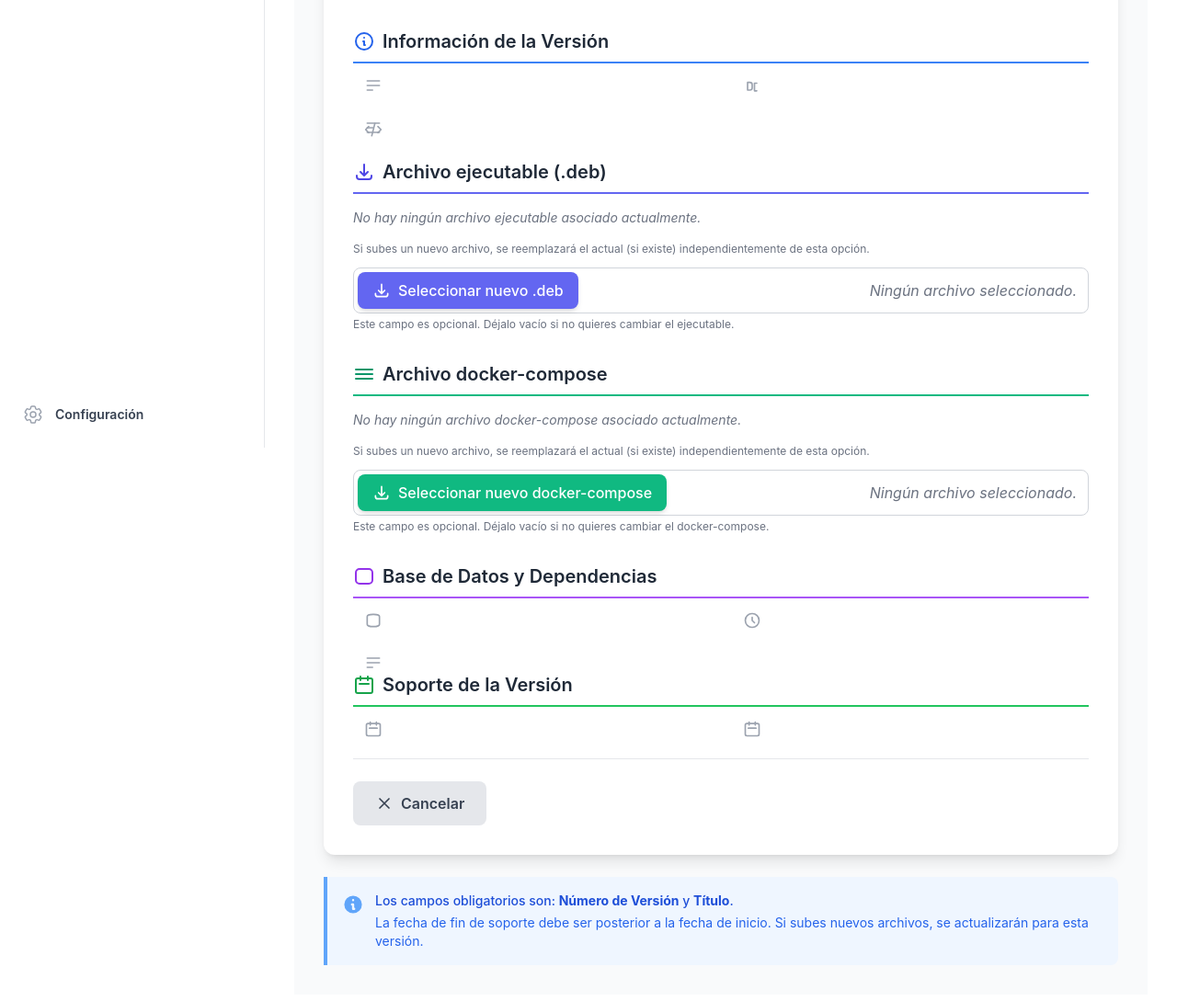
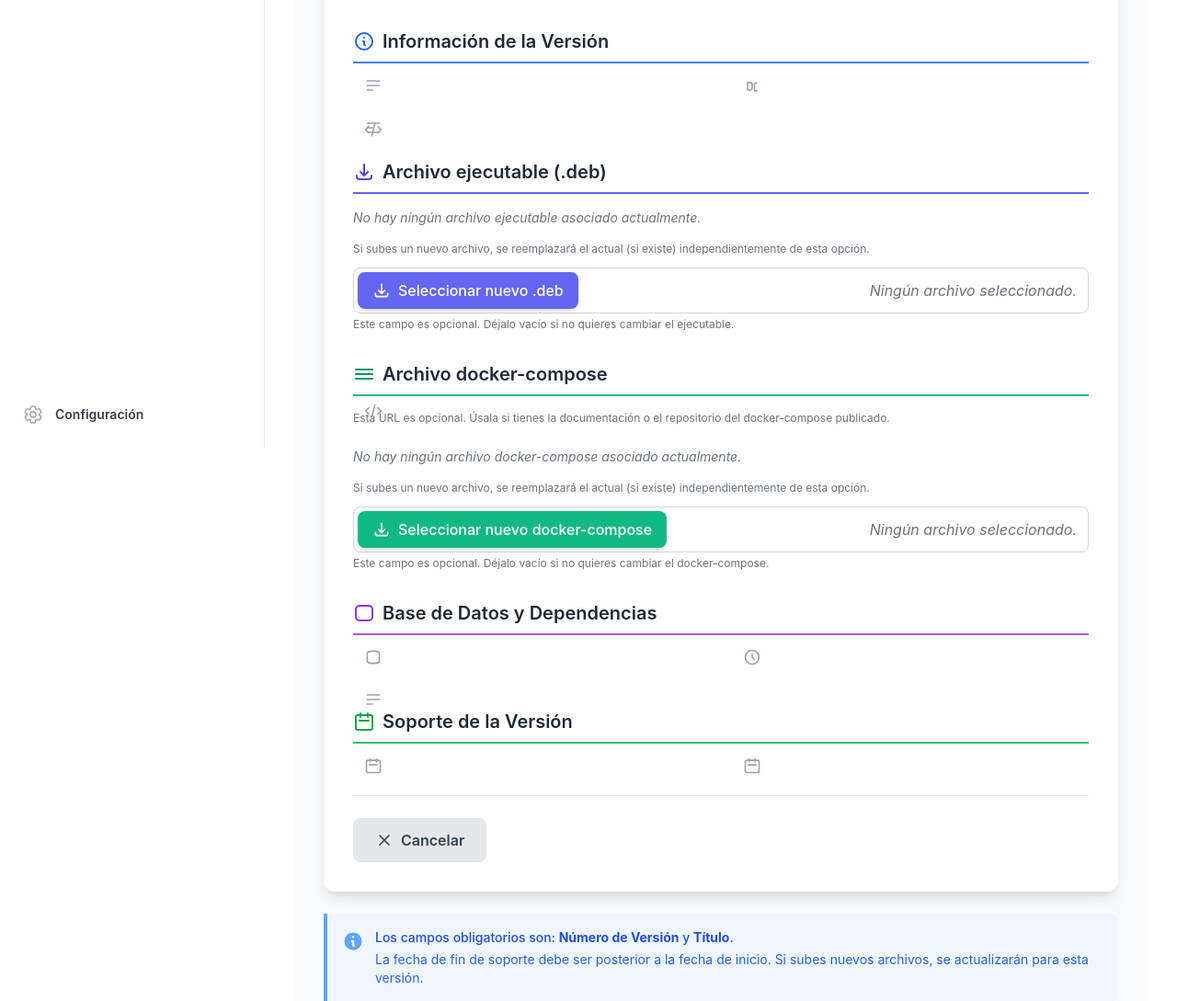
Before and after one commit to Dev-Toad/appsManager, a Python web app: template app/views/templates/dashboard/version/edit_version.html in a window 1280 px wide. Shown: the part 313-1402 px from the top of the page at 92% size. Before the commit the page ends 1363 px from the top, so only its background shows below. Run offline with Jinja, Linux system fonts and the light colour scheme; the template is opened without the code that fills it, so the values that code supplies are empty; some libraries are stand-ins or nearby versions; some web fonts are replaced.

Commit message:
update models versions add field docker url

```diff
--- a/app/commands.py
+++ b/app/commands.py
@@ -8,9 +8,7 @@
     """Crea roles y permisos iniciales si no existen (con granularidad)."""
 
     permissions_data = {
-        # Permiso de Acceso
         "admin:access": "Permite el acceso al dashboard administrativo.",
-        # Permisos de Usuarios (Granulares)
         "user:read": "Permite ver la lista de usuarios.",
         "user:create": "Permite crear nuevos usuarios.",
         "user:edit": "Permite modificar usuarios existentes (info, rol).",
@@ -39,23 +37,19 @@
             print(f"  -> Creado Permiso: {name}")
         permissions_objects[name] = permission
 
-    # Definición de Roles
     administrator_permissions = [
         permissions_objects["admin:access"],
         permissions_objects["role:manage"],
-        # Permisos de Usuario
         permissions_objects["user:read"],
         permissions_objects["user:create"],
         permissions_objects["user:edit"],
         permissions_objects["user:view"],
         permissions_objects["user:toggle_status"],
-        # Permisos de Aplicación
         permissions_objects["app:read"],
         permissions_objects["app:create"],
         permissions_objects["app:edit"],
         permissions_objects["app:view"],
         permissions_objects["app:delete"],
-        # Permisos de Versión
         permissions_objects["version:create"],
         permissions_objects["version:edit"],
         permissions_objects["version:view"],
--- a/app/controllers/version_controller.py
+++ b/app/controllers/version_controller.py
@@ -57,6 +57,7 @@
                 documentacion_url=form.documentacion_url.data or None,
                 executable_file_url=executable_path,
                 docker_compose_url=docker_compose_path,
+                docker_url =form.docker_url.data or None,
                 db_manager=form.db_manager.data or None,
                 db_manager_version=form.db_manager_version.data or None,
                 dependencias=form.dependencias.data or None,
@@ -176,6 +177,7 @@
             version.description = form.description.data or None
             version.documentacion_url = form.documentacion_url.data or None
             version.db_manager = form.db_manager.data or None
+            version.docker_url = form.docker_url.data or None
             version.db_manager_version = form.db_manager_version.data or None
             version.dependencias = form.dependencias.data or None
             version.support_start_date = form.support_start_date.data
--- a/app/decorators.py
+++ b/app/decorators.py
@@ -46,11 +46,6 @@
                     url_for(current_app.config.get("LOGIN_VIEW", "auth.login"))
                 )
 
-            # --- Lógica OR implementada aquí ---
-            # Comprueba si el usuario tiene *cualquiera* de los permisos.
-            # current_user.can(perm) devuelve True o False.
-            # La función 'any()' devuelve True si AL MENOS UNO de los resultados es True.
-
             has_permission = any(current_user.can(perm) for perm in permission_names)
 
             if not has_permission:
--- a/app/models/version.py
+++ b/app/models/version.py
@@ -18,6 +18,7 @@
     executable_file_url = db.Column(db.String(255))
 
     docker_compose_url = db.Column(db.Text)
+    docker_url = db.Column(db.String(255))
 
     db_manager = db.Column(db.String(50))
     db_manager_version = db.Column(db.String(50))
--- a/app/routers/__init__.py
+++ b/app/routers/__init__.py
@@ -1,4 +1,3 @@
-# routers/__init__.py
 from .routes import register_routes
 
 __all__ = ["register_routes"]
--- a/app/views/templates/dashboard/version/edit_version.html
+++ b/app/views/templates/dashboard/version/edit_version.html
@@ -258,7 +258,7 @@
                     </div>
                 </div>
 
-                <!-- Sección: Archivo Docker Compose -->
+                                <!-- Sección: Archivo Docker Compose -->
                 <div class="mb-8">
                     <div class="flex items-center mb-4 pb-2 border-b-2 border-emerald-500">
                         <svg class="w-6 h-6 text-emerald-600 mr-2" fill="none" stroke="currentColor" viewBox="0 0 24 24">
@@ -266,6 +266,31 @@
                                   d="M3 7h18M3 12h18M3 17h18" />
                         </svg>
                         <h2 class="text-xl font-semibold text-gray-800">Archivo docker-compose</h2>
+                    </div>
+
+                    <!-- URL Docker con más espacio y texto de ayuda -->
+                    <div class="mt-4 mb-6">
+                        {{ form.docker_url.label(class="block text-sm font-semibold text-gray-700 mb-2") }}
+                        <div class="relative">
+                            <div class="absolute inset-y-0 left-0 pl-3 flex items-center pointer-events-none">
+                                <svg class="w-5 h-5 text-gray-400" fill="none" stroke="currentColor" viewBox="0 0 24 24">
+                                    <path stroke-linecap="round" stroke-linejoin="round" stroke-width="2"
+                                          d="M10 20l4-16m4 4l4 4-4 4M6 16l-4-4 4-4"/>
+                                </svg>
+                            </div>
+                            {{ form.docker_url(
+                                class="pl-10 w-full px-4 py-3 border border-gray-300 rounded-lg focus:ring-2 focus:ring-blue-500 focus:border-transparent transition-all" +
+                                      (" border-red-500" if form.docker_url.errors else ""),
+                                placeholder="https://docs.mi-app.com/version/1.0.0"
+                            ) }}
+                        </div>
+                        {% if form.docker_url.errors %}
+                            <p class="mt-1 text-sm text-red-600">{{ form.docker_url.errors[0] }}</p>
+                        {% else %}
+                            <p class="mt-1 text-xs text-gray-500">
+                                Esta URL es opcional. Úsala si tienes la documentación o el repositorio del docker-compose publicado.
+                            </p>
+                        {% endif %}
                     </div>
 
                     {% if version.docker_compose_url %}
@@ -283,7 +308,7 @@
                         <a href="{{ url_for('app.download_version_file_route',
                                             version_id=version.id,
                                             file_type='docker_compose') }}"
-                        class="text-sm font-semibold text-emerald-600 hover:text-emerald-700">
+                           class="text-sm font-semibold text-emerald-600 hover:text-emerald-700">
                             Descargar
                         </a>
                     </div>
@@ -338,6 +363,7 @@
                         {% endif %}
                     </div>
                 </div>
+
 
                 <!-- Sección: Base de Datos y Dependencias -->
                 <div class="mb-8">
--- a/seed_data.py
+++ b/seed_data.py
@@ -10,7 +10,6 @@
     """
     Inicializa la aplicación Flask y ejecuta la siembra dentro del contexto necesario.
     """
-    # Inicializar la aplicación
     app = create_app()
 
     with app.app_context():
```
Also changed, not shown: app/form/version_form.py (+10 -0 lines), app/routers/routes.py (+7 -8 lines), app/views/templates/dashboard/version/new_version.html (+16 -0 lines), run_seed.py (+2 -8 lines), tests/test_user_loader.py (+1 -7 lines), tests/test_version_controller.py (+1 -8 lines), 1 other file.
